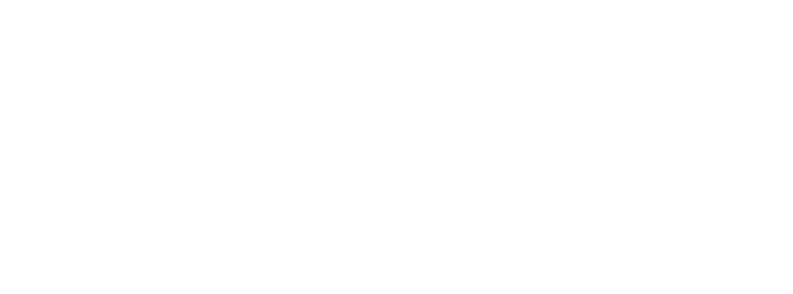
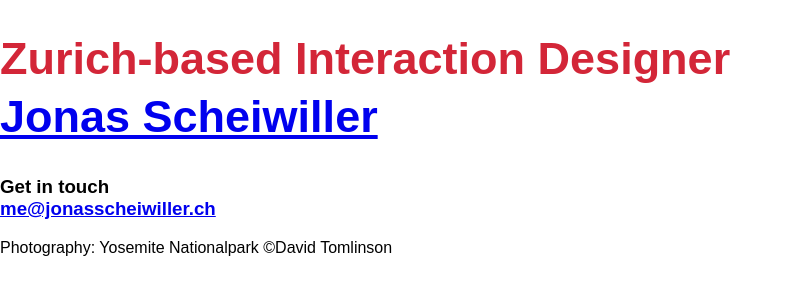
Before and after one commit to Jones-S/jonasscheiwiller-ch, a website: page index.html in a window 1280 px wide. Shown: the whole page, without its empty margins (0-793 px from the left). Drawn offline with Linux system fonts and the light colour scheme.

Commit message:
[update] added viewport meta and removed container

```diff
--- a/index.html
+++ b/index.html
@@ -1,5 +1,5 @@
 <!DOCTYPE html>
-<html lang="">
+<html lang="en">
 <head>
   <meta charset="utf-8">
     <title>Jonas Scheiwiller – Interaction Designer</title>
@@ -8,11 +8,23 @@
     <meta name="description" content="Interaction Designer and Developer based in Zurich. Concepts, Film, Web, New Media and Design is what I'm enthusiastic about.">
     <meta name="keywords" content="interaction design, design, web, web-development, jonas, scheiwiller, iad, film, animation, conception" />
     <meta name="robots" content="" />
+    <meta name="viewport" content="width=device-width, initial-scale=1" />
+    <script src="//use.typekit.net/xci3vba.js"></script>
+    <script>try{Typekit.load();}catch(e){}</script>
     <link rel="stylesheet" type="text/css" href="css/main.css" />
-    <script type="text/javascript" src="js/all.js"></script>
+    <!-- <link rel="stylesheet" type="text/css" href="css/dist/main.min.css" /> -->
+    <!-- <script type="text/javascript" src="js/all.js"></script> -->
+
 </head>
 <body>
-    <div class="container">
+    <div class="content">
+        <h1>Zurich-based Interaction&nbsp;Designer<br>
+        <a class="title-bold" href="mailto:me@jonasscheiwiller.ch">Jonas Scheiwiller</a></h1>
+        <h3>Get in touch<br>
+        <a href="mailto:me@jonasscheiwiller.ch">me@jonasscheiwiller.ch</a></h3>
+    </div>
+    <div class="footnote">
+        <span>Photography: Yosemite Nationalpark ©David Tomlinson</span>
     </div>
 </body>
 </html>
```
